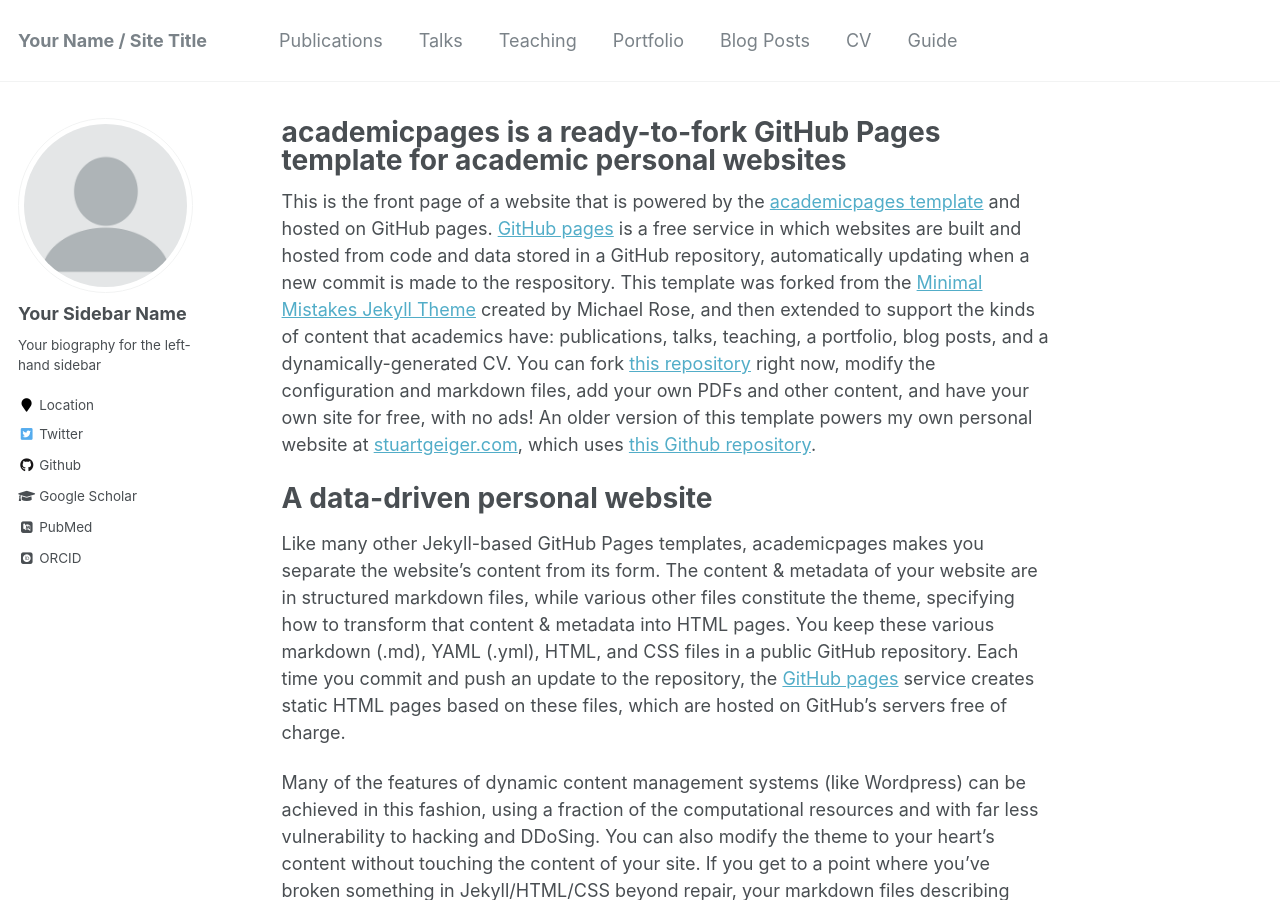
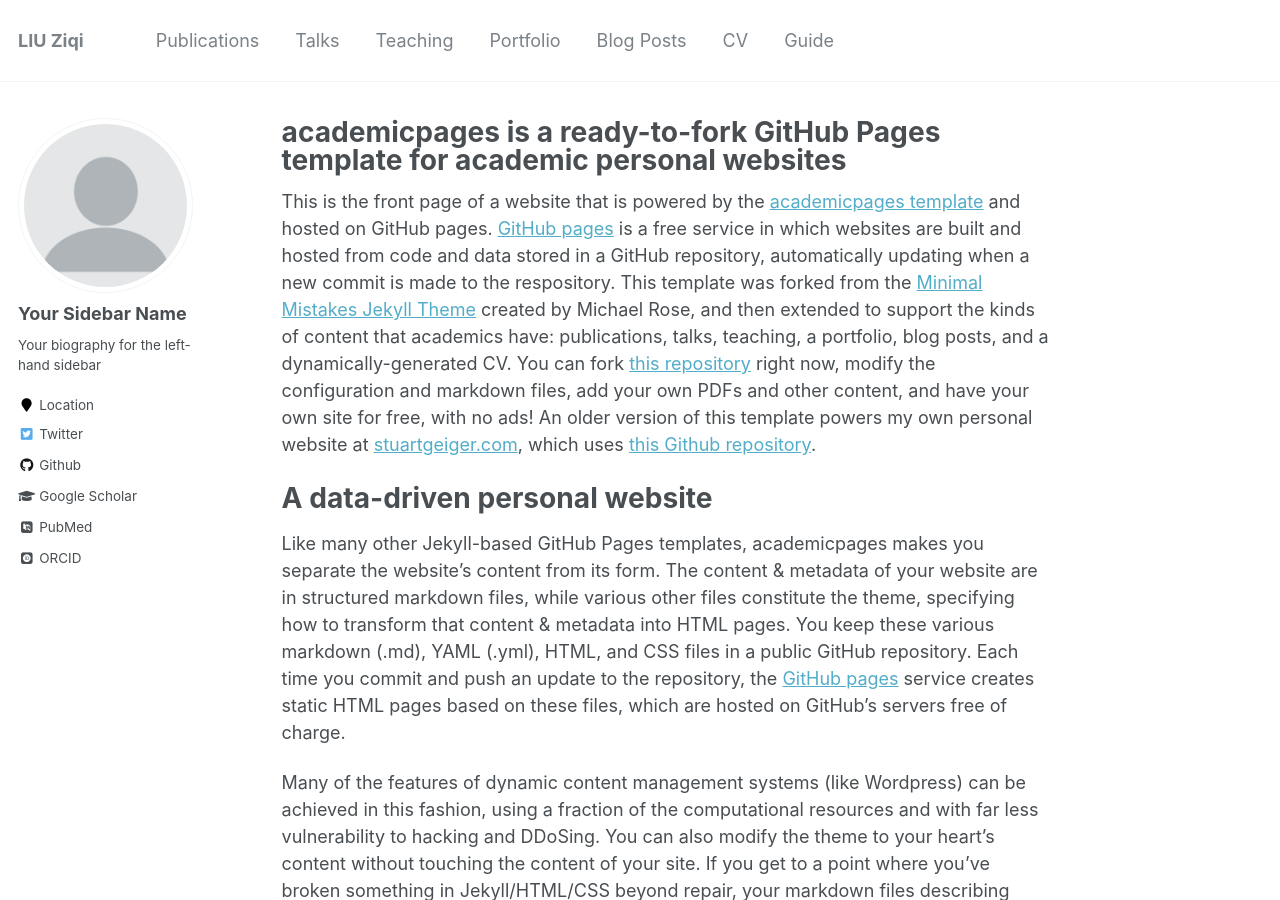
Before and after one commit to LIU-Ziqi-77/LIU-Ziqi-77.github.io, a Jekyll site: the page built from _pages/about.md, in a window 1280 px wide and 900 px high. Built offline with Jekyll 4.4.1, drawn with Linux system fonts in a browser that asks for light colours; some web fonts are replaced.

Commit message:
Update _config.yml

```diff
--- a/_config.yml
+++ b/_config.yml
@@ -7,7 +7,7 @@
 
 # Site Settings
 locale                   : "en-US"
-title                    : "Your Name / Site Title"
+title                    : "LIU Ziqi"
 title_separator          : "-"
 name                     : &name "Your Name"
 description              : &description "personal description"
```
